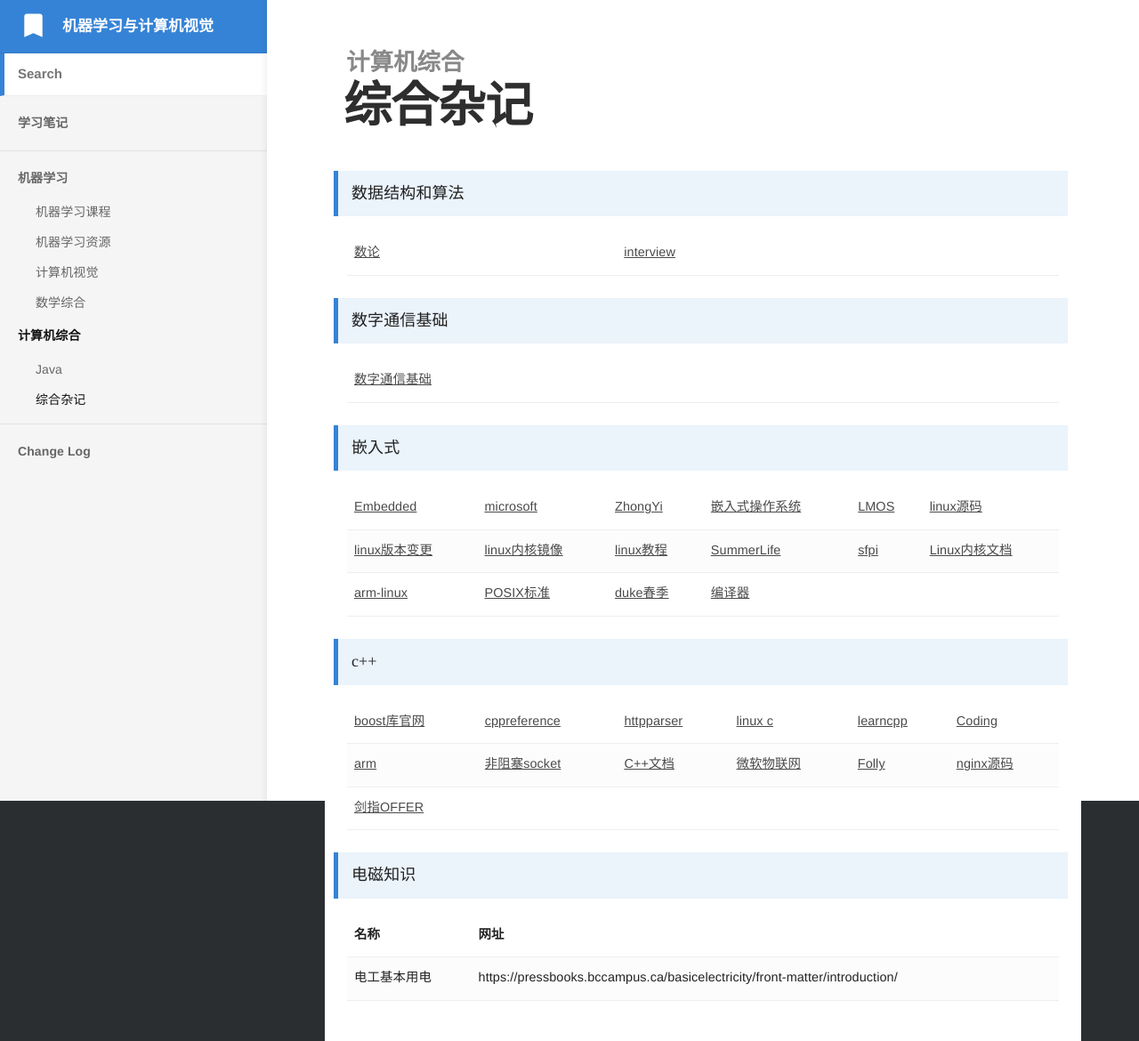
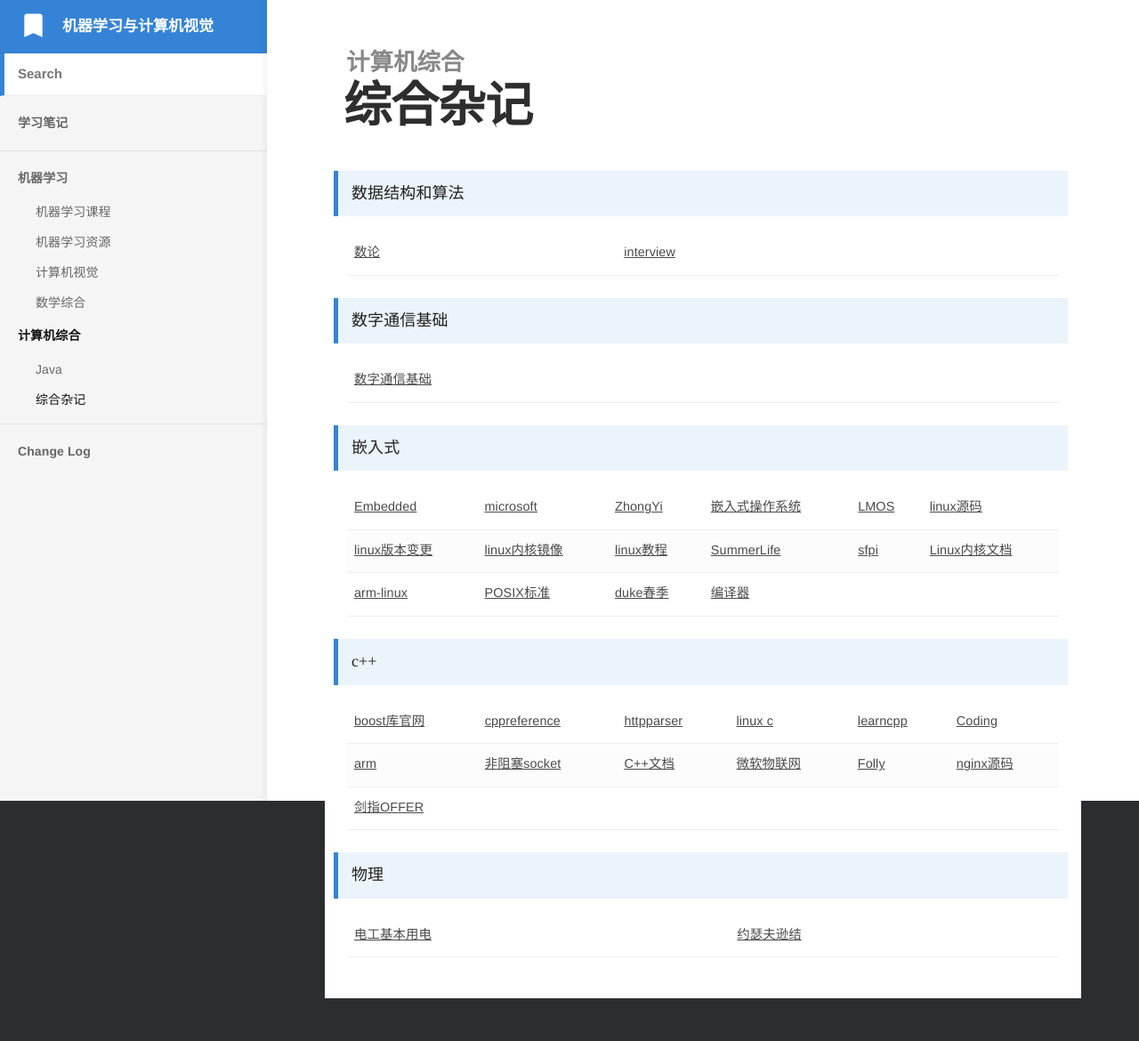
Before and after one commit to bashendixie/Machine_Learning_Notes, a Jekyll site: the page built from _docs/5、计算机综合/综合杂记.md, in a window 1280 px wide. Shown: the whole page at 89% size. Built offline with Jekyll 4.4.1, drawn with Linux system fonts in a browser that asks for light colours; some web fonts are replaced; after the commit the page ends 1122 px from its top, so only the background shows below that.

Commit message:
no message

```diff
--- a/_docs/5、计算机综合/综合杂记.md
+++ b/_docs/5、计算机综合/综合杂记.md
@@ -141,27 +141,15 @@ order: 1
 	</tbody>
 </table>
 
-> 电磁知识
+> 物理
 <table width="1033" style="font-size: 0.8em;">
 	<tbody>
 		<tr>
 			<td>
-				<strong>
-					名称
-				</strong>
+				<a href="https://pressbooks.bccampus.ca/basicelectricity/front-matter/introduction/" target="_blank">电工基本用电</a>
 			</td>
 			<td>
-				<strong>
-					网址
-				</strong>
-			</td>
-		</tr>
-		<tr>
-			<td>
-				电工基本用电
-			</td>
-			<td>
-				https://pressbooks.bccampus.ca/basicelectricity/front-matter/introduction/
+				<a href="https://arxiv.org/abs/1908.09558" target="_blank">约瑟夫逊结</a>
 			</td>
 		</tr>
 	</tbody>
```
Also changed, not shown: _docs/1、机器学习/数学综合.md (+8 -0 lines), _docs/1、机器学习/计算机视觉.md (+5 -0 lines), index.md (+3 -0 lines).
